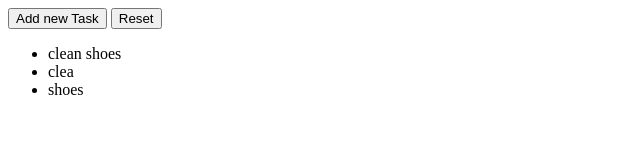
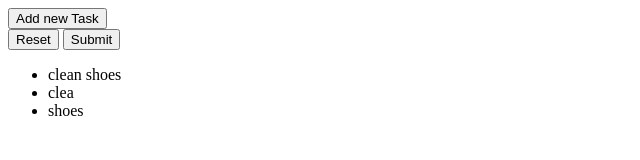
Before and after one commit to gcmnali/Week_6_ToDo_Group_Project, a plain HTML site: page index.html in a window 1280 px wide. Shown: the whole page, without its empty margins (0-640 px from the left). Drawn offline with Linux system fonts and the light colour scheme.

Commit message:
adds form shell and btns inside

```diff
--- a/index.html
+++ b/index.html
@@ -11,9 +11,15 @@
     <body>
         <main class="container">
             <button class="add-new">Add new Task</button>
+            <form class="task-editor">
 
-            <label for="clear-button" class="label"></label>
-            <input type="reset" class="clear-button" name="" id="clear-button">
+
+                <label for="clear-button" class="label-button"></label>
+                <input type="reset" class="clear-button" name="" id="clear-button">
+                <label for="save-button" class="label-button"></label>
+                <input type="submit" class="save-button" name="" id="save-button">
+            </form>
+
 
 
         </main>
```
